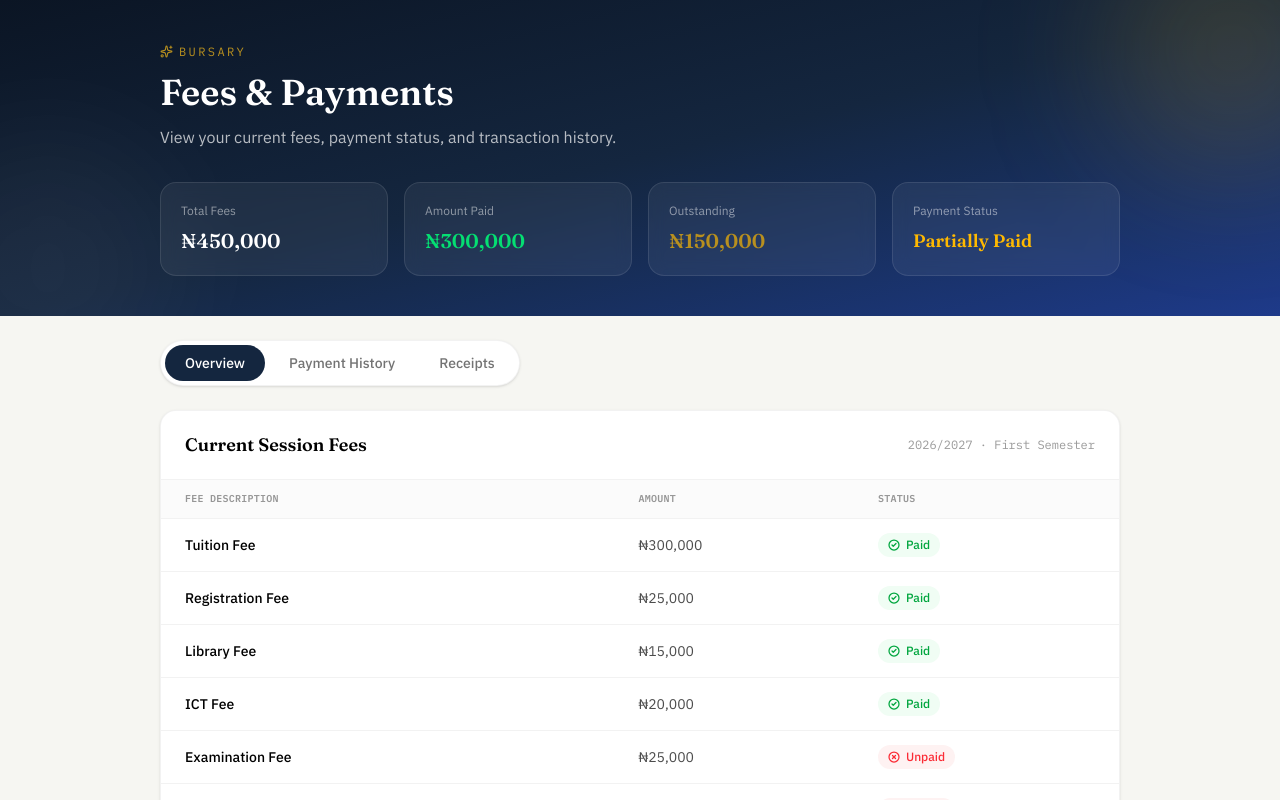
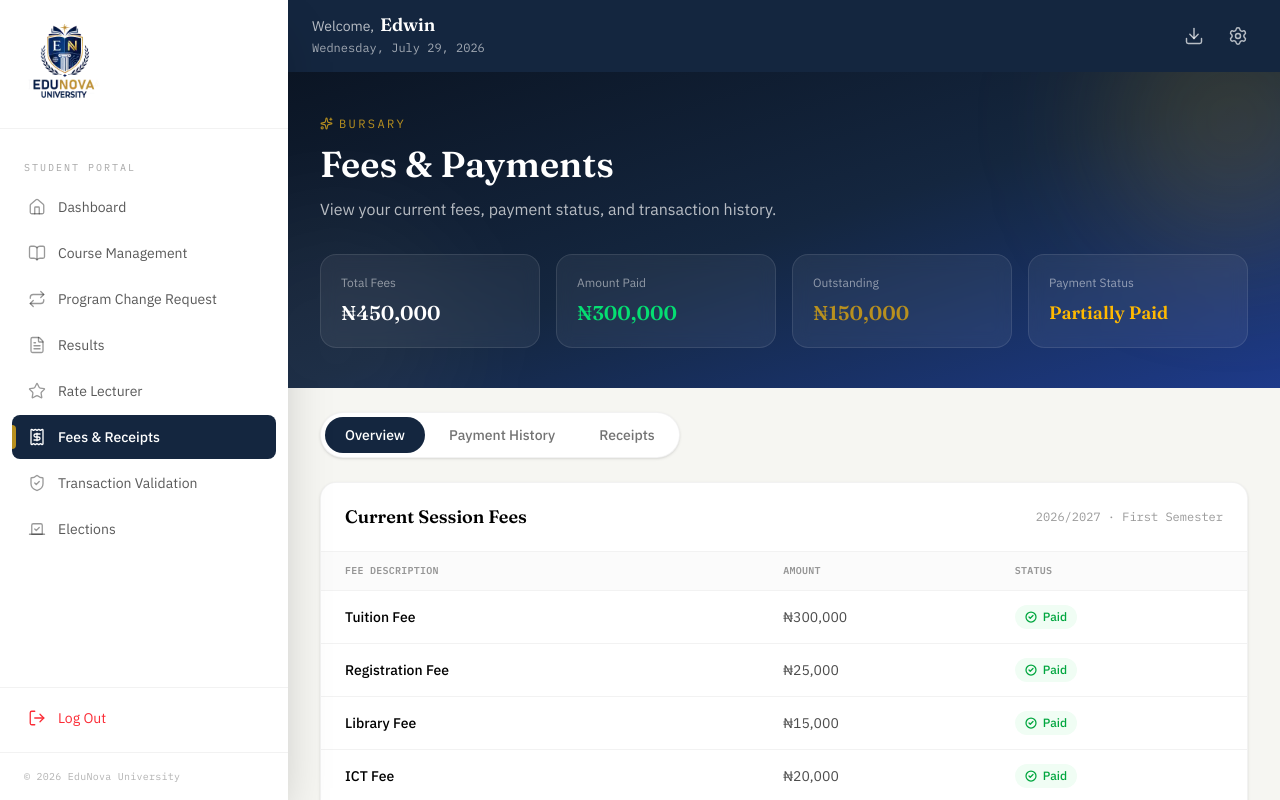
Before and after one commit to eadwyne02/EduNova-Portal, a React (Vite) app: page /dashboard/fees in a window 1280 px wide. Shown: the top 800 px of the page. Built offline with nearby package versions, Linux system fonts and the light colour scheme; the HTML template or start-up script is replaced by a standard one.

Commit message:
thirteenth commit

```diff
--- a/src/pages/course.tsx
+++ b/src/pages/course.tsx
@@ -111,7 +111,7 @@ export default function Course() {
             <FilterDropdown label="Level" options={["300 Level", "400 Level"]} />
           </div>
         </div>
-        <div className="bg-white rounded-2xl border border-black/5 overflow-hidden">
+        <div className="bg-white rounded-2xl border border-black/5 min-w-0">
           <div className="overflow-x-auto">
             <table className="w-full text-sm">
               <thead>
--- a/src/pages/fees.tsx
+++ b/src/pages/fees.tsx
@@ -1,3 +1,5 @@
+import Sidebar from "../components/sidebar"
+import Header from "../components/header"
 import { useState } from "react"
 import { Wallet, CheckCircle2, Clock, XCircle, CreditCard, Building2, Smartphone, X, Download, Printer, Receipt, AlertCircle, Sparkles, ArrowRight,} from "lucide-react"
 const totalFees = 450000
@@ -166,7 +168,6 @@ function ReceiptModal({ payment, onClose }: { payment: typeof paymentHistory[num
                 </div>
               ))}
             </div>
-
             <div className="flex justify-between items-center mb-5">
               <span className="text-sm font-medium text-black/70">Amount Paid</span>
               <span className="font-serif text-2xl font-semibold text-[#1E3A8A]">{naira(payment.amount)}.00</span>
@@ -202,8 +203,15 @@ export default function Fees() {
     const fullyPaid = outstanding <= 0
 
     return (
+        <div className="flex">
+          <aside className="hidden lg:block w-72">
+            <div className="sticky top-0 h-screen">
+              <Sidebar />
+            </div>
+          </aside>
+          <div className="flex-1">
+            <Header />
             <div className="bg-[#F6F6F2] min-h-screen">
-      {/* Hero */}
             <div className="relative bg-gradient-to-br from-[#0B1524] via-[#14263F] to-[#1E3A8A] overflow-hidden">
               <div className="absolute -top-20 -right-20 w-64 h-64 bg-[#B8901F]/20 rounded-full blur-3xl" />
               <div className="absolute -bottom-20 -left-20 w-64 h-64 bg-white/5 rounded-full blur-3xl" />
@@ -409,5 +417,7 @@ export default function Fees() {
             {showPayment && <PaymentModal amount={outstanding} onClose={() => setShowPayment(false)} />}
             {receiptFor && <ReceiptModal payment={receiptFor} onClose={() => setReceiptFor(null)} />}
           </div>
+          </div>
+        </div>
     )
   }
```
Lines whose indentation alone changed are shown as unchanged.
